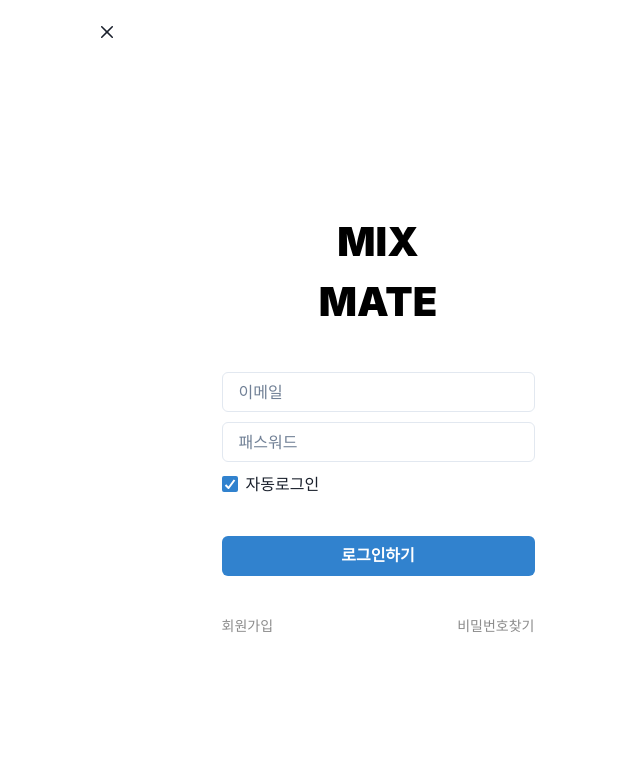
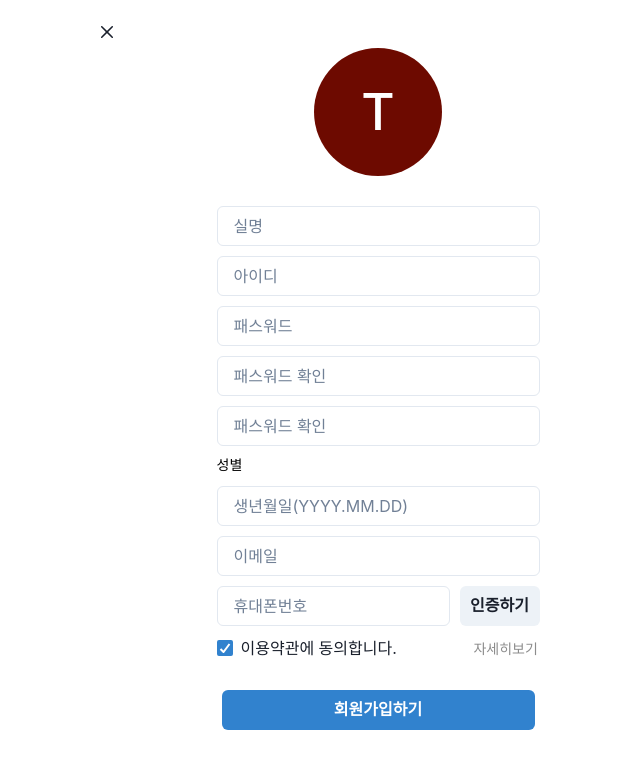
Before and after one commit to motionbit95/mixmate, a React (Create React App) app: page /signup in a window 1280 px wide. Shown: the top 768 px of the page, without its empty margins (262-902 px from the left). Built offline with nearby package versions, Linux system fonts and the light colour scheme.

Commit message:
[SignUp] 회원가입 페이지 초안
Component Layout

```diff
--- a/package.json
+++ b/package.json
@@ -12,6 +12,7 @@
     "framer-motion": "^10.18.0",
     "react": "^18.2.0",
     "react-dom": "^18.2.0",
+    "react-router-dom": "^6.21.2",
     "react-scripts": "5.0.1",
     "web-vitals": "^2.1.4"
   },
--- a/src/App.js
+++ b/src/App.js
@@ -2,11 +2,18 @@ import logo from "./logo.svg";
 import "./App.css";
 import { Container } from "@chakra-ui/react";
 import { Login } from "./pages/Login";
+import { BrowserRouter, Routes, Route } from "react-router-dom";
+import { SignUp } from "./pages/SignUp";
 
 function App() {
   return (
     <Container maxW={"container-sm"}>
-      <Login />
+      <BrowserRouter>
+        <Routes>
+          <Route path="/" element={<Login />} />
+          <Route path="/signup" element={<SignUp />} />
+        </Routes>
+      </BrowserRouter>
     </Container>
   );
 }
--- a/src/pages/Login.js
+++ b/src/pages/Login.js
@@ -9,9 +9,13 @@ import {
   Center,
   Flex,
 } from "@chakra-ui/react";
+import { useNavigate } from "react-router-dom";
 
-export const Login = () => (
-  <Container>
+export const Login = () => {
+  const navigate = useNavigate();
+
+  return (
+    <Container minW={"360px"}>
       <Center h={"100vh"} flexDirection={"column"}>
         <Flex w="100%">
           <CloseButton mt={4} />
@@ -70,6 +74,7 @@ export const Login = () => (
                 fontWeight="regular"
                 fontSize="14px"
                 color="#8C8C8C"
+                onClick={() => navigate("signup")}
               >
                 회원가입
               </Text>
@@ -87,3 +92,4 @@ export const Login = () => (
       </Center>
     </Container>
   );
+};
--- /dev/null
+++ b/src/pages/SignUp.js
@@ -0,0 +1,140 @@
+import {
+  Stack,
+  Avatar,
+  Input,
+  Text,
+  Button,
+  Box,
+  Checkbox,
+  Container,
+  Center,
+  Flex,
+  CloseButton,
+} from "@chakra-ui/react";
+import { useNavigate } from "react-router-dom";
+
+export const SignUp = () => {
+  const navigate = useNavigate();
+  return (
+    <Container minW={"360px"} py={4}>
+      <Flex w="100%">
+        <CloseButton onClick={() => navigate(-1)} />
+      </Flex>
+      <Center h={"100%"} flexDirection={"column"}>
+        <Stack
+          justify="flex-start"
+          align="center"
+          spacing="41px"
+          overflow="hidden"
+          width="100%"
+          // height="852px"
+          maxWidth="100%"
+          background="#FFFFFF"
+        >
+          <Stack justify="center" align="center" spacing="30px">
+            <Avatar name="TA" src=" " size="2xl" />
+            <Stack justify="flex-start" align="flex-start" spacing="10px">
+              <Input placeholder="실명" height="40px" alignSelf="stretch" />
+              <Input placeholder="아이디" height="40px" alignSelf="stretch" />
+              <Input placeholder="패스워드" height="40px" alignSelf="stretch" />
+              <Input
+                placeholder="패스워드 확인"
+                height="40px"
+                alignSelf="stretch"
+              />
+              <Input
+                placeholder="패스워드 확인"
+                height="40px"
+                alignSelf="stretch"
+              />
+              <Stack
+                direction="row"
+                justify="flex-start"
+                align="flex-start"
+                spacing="77px"
+                alignSelf="stretch"
+              >
+                <Text
+                  fontFamily="SF Pro"
+                  lineHeight="1.43"
+                  fontWeight="regular"
+                  fontSize="14px"
+                  color="#000000"
+                >
+                  성별
+                </Text>
+                <Stack
+                  size="md"
+                  isDisabled={false}
+                  defaultChecked
+                  colorScheme="blue"
+                  direction="row"
+                  justify="flex-start"
+                  align="center"
+                >
+                  남
+                </Stack>
+                <Stack
+                  size="md"
+                  isDisabled={false}
+                  defaultChecked={false}
+                  colorScheme="blue"
+                  direction="row"
+                  justify="flex-start"
+                  align="center"
+                >
+                  여
+                </Stack>
+              </Stack>
+              <Input
+                placeholder="생년월일(YYYY.MM.DD)"
+                height="40px"
+                alignSelf="stretch"
+              />
+              <Input placeholder="이메일" height="40px" alignSelf="stretch" />
+              <Stack
+                direction="row"
+                justify="flex-start"
+                align="flex-start"
+                spacing="10px"
+                alignSelf="stretch"
+              >
+                <Input placeholder="휴대폰번호" width="233px" height="40px" />
+                <Button width="80px" height="40px">
+                  인증하기
+                </Button>
+              </Stack>
+              <Flex
+                w={"100%"}
+                justifyContent={"space-between"}
+                alignItems={"flex-end"}
+              >
+                <Checkbox defaultChecked variant="blue" width="234.63px">
+                  이용약관에 동의합니다.
+                </Checkbox>
+                <Text
+                  fontFamily="SF Pro"
+                  lineHeight="1.43"
+                  fontWeight="regular"
+                  fontSize="14px"
+                  color="#8C8C8C"
+                  width="66.02px"
+                >
+                  자세히보기
+                </Text>
+              </Flex>
+            </Stack>
+            <Button
+              colorScheme="blue"
+              width="313px"
+              height="40px"
+              maxWidth="100%"
+            >
+              회원가입하기
+            </Button>
+          </Stack>
+        </Stack>
+      </Center>
+    </Container>
+  );
+};
```
Also changed, not shown: 1 other file (tests, documents, lock files or other folders). Lines whose indentation alone changed are shown as unchanged.
